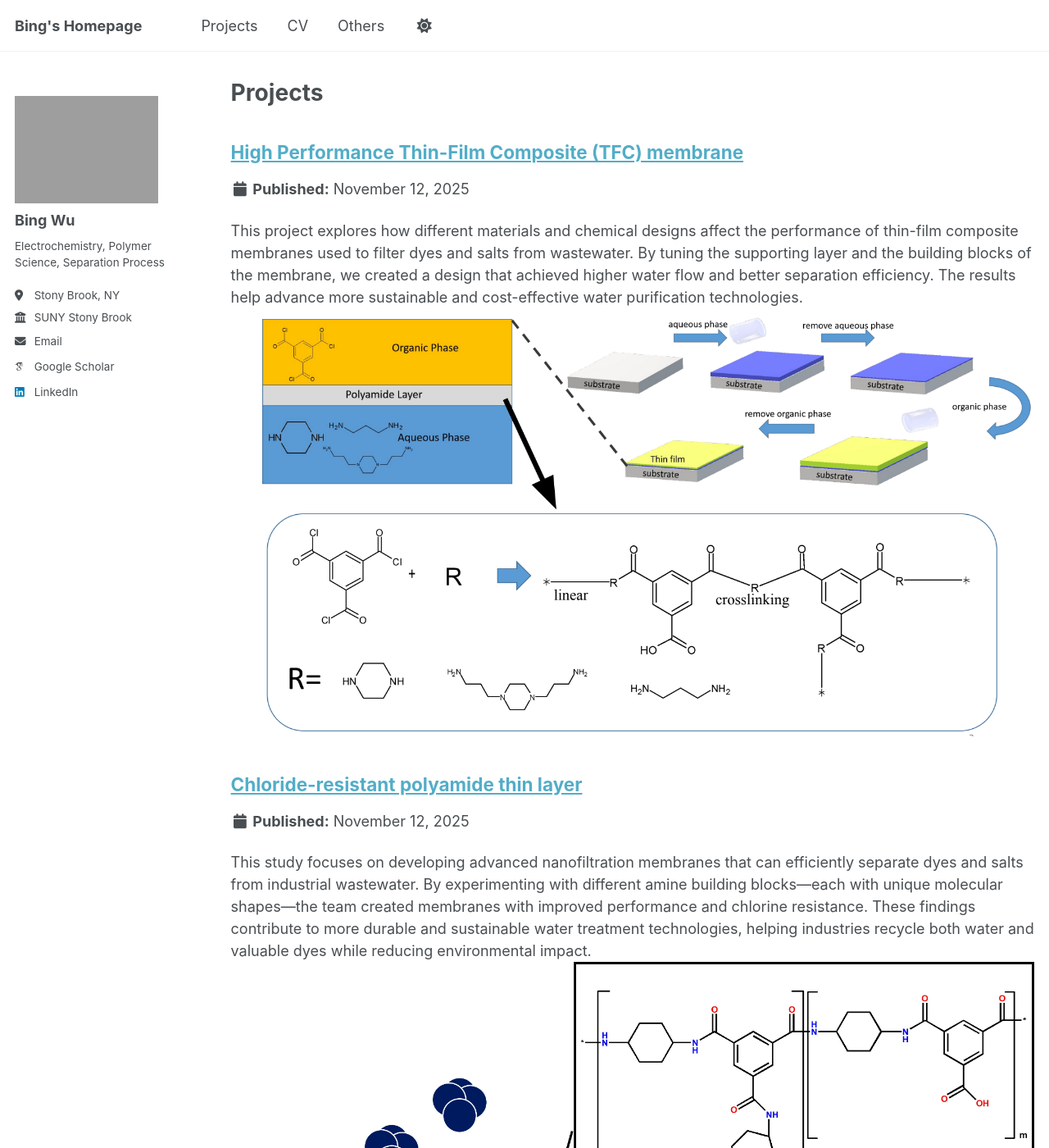
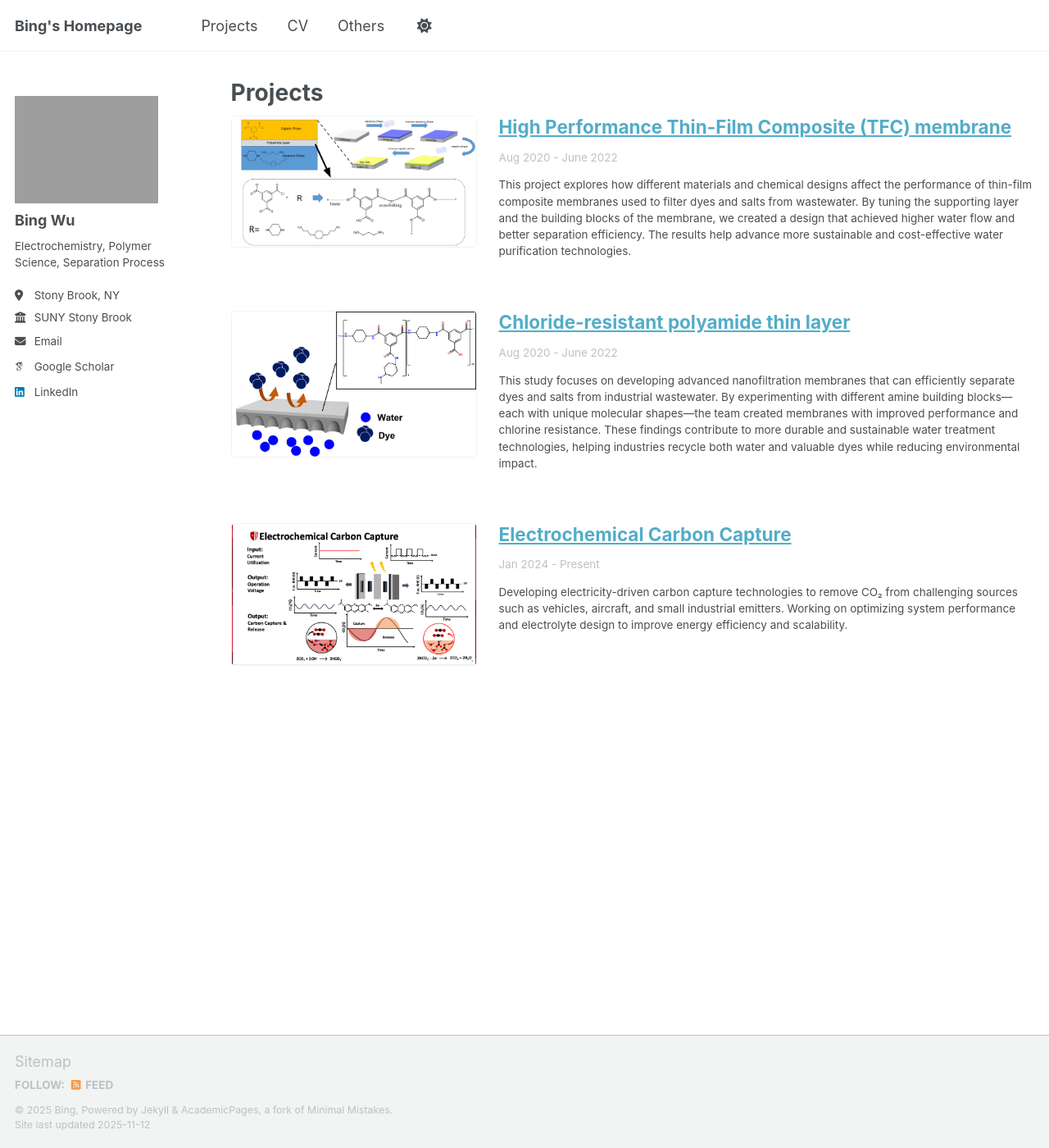
Before and after one commit to Bing-H-WU/Bing-H-WU.github.io, a Jekyll site: the page built from _pages/projects.html, in a window 1280 px wide and 1400 px high. Shown: the whole window at 82% size. Built offline with Jekyll 4.4.1, drawn with Linux system fonts in a browser that asks for light colours; some web fonts are replaced; a script that is not in the unit is left out; some of the changed text lies outside the part shown.

Commit message:
Redesign projects page with images on left, date ranges, and action buttons

```diff
--- /dev/null
+++ b/_includes/archive-single-project.html
@@ -0,0 +1,88 @@
+{% include base_path %}
+
+{% if post.header.teaser %}
+  {% capture teaser %}{{ post.header.teaser }}{% endcapture %}
+{% else %}
+  {% assign teaser = site.teaser %}
+{% endif %}
+
+{% if post.id %}
+  {% assign title = post.title | markdownify | remove: "<p>" | remove: "</p>" %}
+{% else %}
+  {% assign title = post.title %}
+{% endif %}
+
+<div class="list__item">
+  <article class="archive__item project__item" itemscope itemtype="http://schema.org/CreativeWork">
+    <div class="project__content-wrapper">
+      {% if post.header.teaser %}
+        <div class="project__image">
+          <img src="{{ post.header.teaser | prepend: '/images/' | prepend: base_path }}" alt="{{ title }}">
+        </div>
+      {% elsif post.excerpt contains '<img' %}
+        <div class="project__image">
+          {% assign excerpt_parts = post.excerpt | split: '<img' %}
+          {% if excerpt_parts.size > 1 %}
+            {% assign img_part = excerpt_parts[1] | split: '>' | first %}
+            {% if img_part contains "src='" %}
+              {% assign img_src = img_part | split: "src='" | last | split: "'" | first %}
+            {% elsif img_part contains 'src="' %}
+              {% assign img_src = img_part | split: 'src="' | last | split: '"' | first %}
+            {% endif %}
+            {% if img_src %}
+              <img src="{{ img_src | prepend: base_path }}" alt="{{ title }}">
+            {% endif %}
+          {% endif %}
+        </div>
+      {% endif %}
+
+      <div class="project__text">
+        <h2 class="archive__item-title project__title" itemprop="headline">
+          {% if post.link %}
+            <a href="{{ post.link }}">{{ title }}</a>
+          {% else %}
+            <a href="{{ base_path }}{{ post.url }}" rel="permalink">{{ title }}</a>
+          {% endif %}
+        </h2>
+
+        {% if post.date_range %}
+          <p class="project__date">{{ post.date_range }}</p>
+        {% elsif post.date %}
+          <p class="project__date">{{ post.date | date: "%b %Y" }}{% if post.date_end %} - {{ post.date_end | date: "%b %Y" }}{% endif %}</p>
+        {% endif %}
+
+        {% if post.excerpt %}
+          <div class="archive__item-excerpt project__excerpt" itemprop="description">
+            {% assign clean_excerpt = post.excerpt | markdownify %}
+            {% if clean_excerpt contains '<img' %}
+              {% assign excerpt_parts = clean_excerpt | split: '<img' %}
+              {% assign before_img = excerpt_parts[0] %}
+              {% if excerpt_parts.size > 1 %}
+                {% assign after_img = excerpt_parts[1] | split: '>' | last %}
+                {{ before_img }}{{ after_img }}
+              {% else %}
+                {{ clean_excerpt }}
+              {% endif %}
+            {% else %}
+              {{ clean_excerpt }}
+            {% endif %}
+          </div>
+        {% endif %}
+
+        {% if post.codeurl or post.videourl or post.paperurl %}
+          <div class="project__links">
+            {% if post.codeurl %}
+              <a href="{{ post.codeurl }}" class="btn btn--inverse btn--small" target="_blank">Code</a>
+            {% endif %}
+            {% if post.videourl %}
+              <a href="{{ post.videourl }}" class="btn btn--inverse btn--small" target="_blank">Video</a>
+            {% endif %}
+            {% if post.paperurl %}
+              <a href="{{ post.paperurl }}" class="btn btn--inverse btn--small" target="_blank">Paper</a>
+            {% endif %}
+          </div>
+        {% endif %}
+      </div>
+    </div>
+  </article>
+</div>
--- a/_pages/projects.html
+++ b/_pages/projects.html
@@ -9,7 +9,7 @@ author_profile: true
 
 {% if site.projects.size > 0 %}
   {% for post in site.projects %}
-    {% include archive-single.html %}
+    {% include archive-single-project.html %}
   {% endfor %}
 {% else %}
   <p>Projects will be displayed here.</p>
--- a/_projects/project-1.md
+++ b/_projects/project-1.md
@@ -2,6 +2,9 @@
 title: "High Performance Thin-Film Composite (TFC) membrane"
 excerpt: "This project explores how different materials and chemical designs affect the performance of thin-film composite membranes used to filter dyes and salts from wastewater. By tuning the supporting layer and the building blocks of the membrane, we created a design that achieved higher water flow and better separation efficiency. The results help advance more sustainable and cost-effective water purification technologies.<br/><img src='/images/Project1.png'>"
 collection: projects
+date_range: "Aug 2020 - June 2022"
+header:
+  teaser: Project1.png
 ---
 
 This is an example project page. You can describe your project here and include images to help explain it.
--- a/_projects/project-2.md
+++ b/_projects/project-2.md
@@ -2,6 +2,9 @@
 title: "Chloride-resistant polyamide thin layer"
 excerpt: "This study focuses on developing advanced nanofiltration membranes that can efficiently separate dyes and salts from industrial wastewater. By experimenting with different amine building blocks—each with unique molecular shapes—the team created membranes with improved performance and chlorine resistance. These findings contribute to more durable and sustainable water treatment technologies, helping industries recycle both water and valuable dyes while reducing environmental impact.<br/><img src='/images/PJ2.png'>"
 collection: projects
+date_range: "Aug 2020 - June 2022"
+header:
+  teaser: PJ2.png
 ---
 
 This is your second project page. You can describe your project here and include images to help explain it.
--- a/_projects/project-3.md
+++ b/_projects/project-3.md
@@ -1,7 +1,10 @@
 ---
 title: "Electrochemical Carbon Capture"
-excerpt: "This is your third project. You can add images to explain your project.<br/><img src='/images/ECC.png'>"
+excerpt: "Developing electricity-driven carbon capture technologies to remove CO₂ from challenging sources such as vehicles, aircraft, and small industrial emitters. Working on optimizing system performance and electrolyte design to improve energy efficiency and scalability.<br/><img src='/images/ECC.png'>"
 collection: projects
+date_range: "Jan 2024 - Present"
+header:
+  teaser: ECC.png
 ---
 
 This is your third project page. You can describe your project here and include images to help explain it.
--- a/_sass/layout/_archive.scss
+++ b/_sass/layout/_archive.scss
@@ -70,6 +70,83 @@
     height: auto;
     display: block;
     margin: 0.5em 0;
+  }
+}
+
+/* Project-specific styles */
+.project__item {
+  margin-bottom: 2.5em;
+
+  .project__content-wrapper {
+    display: flex;
+    gap: 1.5em;
+    align-items: flex-start;
+
+    @include breakpoint($small) {
+      flex-direction: column;
+    }
+
+    @include breakpoint($medium) {
+      flex-direction: row;
+    }
+  }
+
+  .project__image {
+    flex-shrink: 0;
+    width: 200px;
+
+    @include breakpoint($small) {
+      width: 100%;
+      max-width: 300px;
+    }
+
+    img {
+      width: 100%;
+      height: auto;
+      border-radius: 4px;
+      border: 1px solid var(--global-border-color);
+    }
+  }
+
+  .project__text {
+    flex: 1;
+  }
+
+  .project__title {
+    margin-top: 0;
+    margin-bottom: 0.5em;
+  }
+
+  .project__date {
+    color: var(--global-text-color-light);
+    font-size: $type-size-6;
+    margin-bottom: 0.75em;
+  }
+
+  .project__excerpt {
+    margin-bottom: 1em;
+
+    img {
+      display: none; // Hide images in excerpt since we show them separately
+    }
+  }
+
+  .project__links {
+    margin-top: 1em;
+    display: flex;
+    gap: 0.5em;
+    flex-wrap: wrap;
+
+    .btn {
+      border: 1px solid var(--global-border-color);
+      padding: 0.4em 1em;
+      font-size: $type-size-6;
+      text-decoration: none;
+
+      &:hover {
+        background-color: var(--global-border-color);
+      }
+    }
   }
 }
 
```
